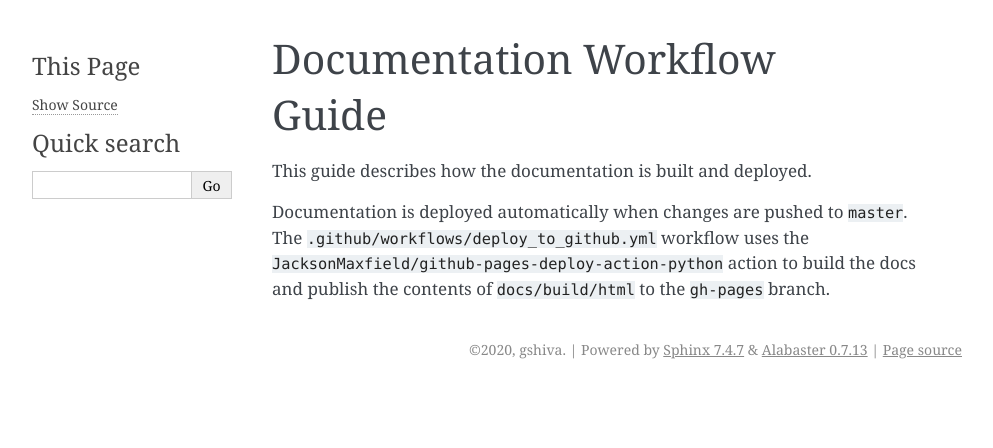
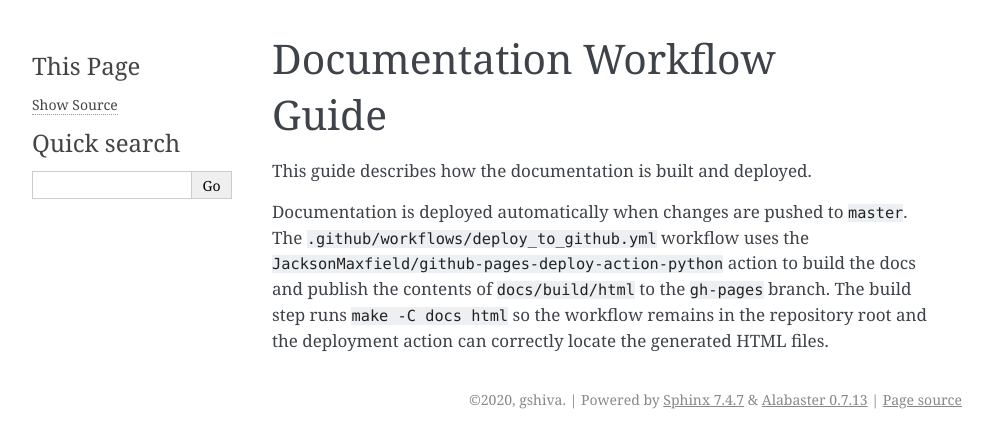
Before and after one commit to homeiac/home, a Sphinx documentation site: the page built from docs/source/md/docs_workflow_guide.md, in a window 1280 px wide. Shown: the top 448 px of the page, without its empty margins (148-1141 px from the left). Built offline with Sphinx 7.4.7, drawn with Linux system fonts in a browser that asks for light colours.

Commit message:
Fix docs deploy workflow (#1)

```diff
--- a/docs/source/md/docs_workflow_guide.md
+++ b/docs/source/md/docs_workflow_guide.md
@@ -5,4 +5,6 @@ This guide describes how the documentation is built and deployed.
 Documentation is deployed automatically when changes are pushed to `master`. The
 `.github/workflows/deploy_to_github.yml` workflow uses the
 `JacksonMaxfield/github-pages-deploy-action-python` action to build the docs and
-publish the contents of `docs/build/html` to the `gh-pages` branch.
+publish the contents of `docs/build/html` to the `gh-pages` branch. The build
+step runs `make -C docs html` so the workflow remains in the repository root and
+the deployment action can correctly locate the generated HTML files.
```
Also changed, not shown: README.md (+1 -1 lines), 1 other file.
